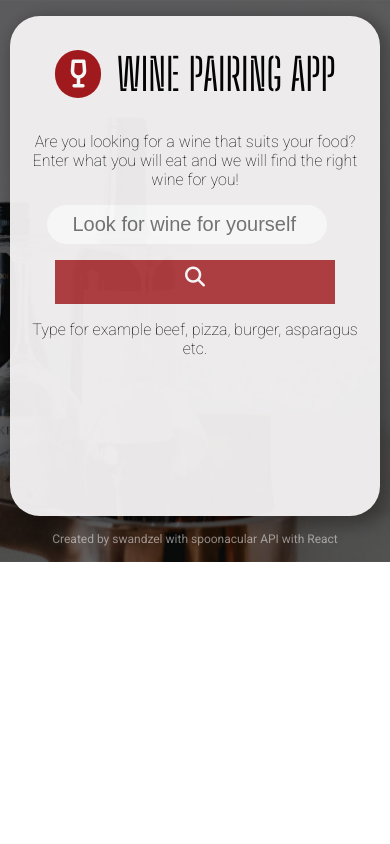
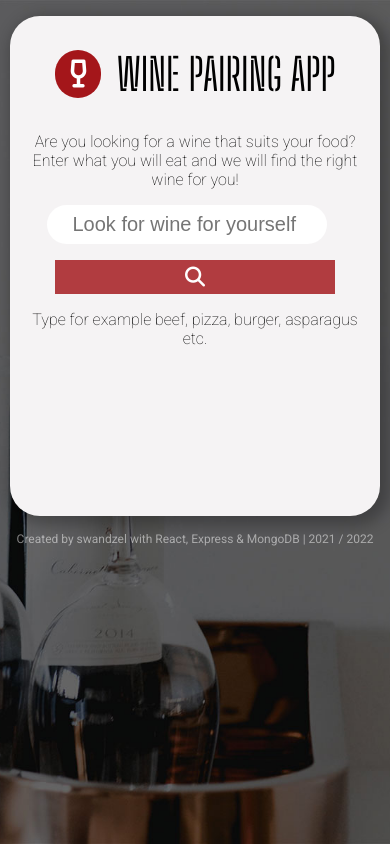
Before and after one commit to swandzel/wine-pairing-app, a React (Create React App) app: page / in a window 390 px wide. Built offline with nearby package versions, Linux system fonts and the light colour scheme.

Commit message:
animation fix

```diff
--- a/src/App.js
+++ b/src/App.js
@@ -7,7 +7,7 @@ import Grapes from "./components/Grapes/Grapes";
 import Wine from "./components/Wine/Wine";
 import Footer from "./components/Footer/Footer";
 import Loader from "./components/Loader/Loader";
-import { motion } from "framer-motion";
+import { motion, AnimatePresence } from "framer-motion";
 
 function App() {
   const [query, setQuery] = useState("");
@@ -29,8 +29,8 @@ function App() {
 
   const fetchFunc = async () => {
     if (query !== "") {
+      setWine(null);
       setLoader(true);
-      setWine(null);
       try {
         const { data } = await axios.get(
           `https://wine-paring.herokuapp.com/getWine?food=${query.toLocaleLowerCase()}`
@@ -41,7 +41,7 @@ function App() {
           setWine(data.data);
           setQuery("");
           setFood("Are you going to eat something else?");
-          setInfo("");
+          setInfo(`Results for "${data.data.food}"`);
         }
         //should be not found
         if (data.status === "error") {
@@ -64,32 +64,46 @@ function App() {
   };
 
   const variants = {
-    open: { height: "auto" },
-    closed: { height: "500px" },
+    open: { height: "auto", opacity: 1 },
+    closed: { height: "500px", opacity: 1 },
+    initial: { opacity: 1 },
   };
 
   return (
     <>
+      <AnimatePresence exitBeforeEnter>
         <motion.div
+          initial="initial"
           animate={wine ? "open" : "closed"}
+          exit={!wine ? "open" : "closed"}
+          key={loader}
           variants={variants}
-        transition={{ ease: "linear" }}
+          transition={{ ease: "linear", delay: 0.2 }}
           className="App"
         >
           <Logo refreshPage={refreshPage} />
           <div className="container">
-          <div className="food">{food}</div>
+            <motion.div
+              initial={{ opacity: 0 }}
+              animate={{ opacity: 1 }}
+              exit={{ opacity: 0 }}
+              key={food}
+              className="food"
+            >
+              {food}
+            </motion.div>
+
             <SearchBar
               fetchFunc={fetchFunc}
               query={query}
               queryFromSearch={(query) => setQuery(query)}
               search={search}
             />
-          <div className="info">{info}</div>
+            <motion.div className="info">{info}</motion.div>
 
             {loader && <Loader />}
 
-          {wine && wine.pairedWines && wine.pairingText && wine.productMatches && (
+            {wine && (
               <motion.div
                 initial={{ opacity: 0 }}
                 animate={{ opacity: 1 }}
@@ -105,6 +119,7 @@ function App() {
             )}
           </div>
         </motion.div>
+      </AnimatePresence>
       <Footer />
     </>
   );
--- a/src/components/Footer/Footer.js
+++ b/src/components/Footer/Footer.js
@@ -8,15 +8,7 @@ const Footer = () => {
       <a href="https://swandzel.pl/" target="_blank" rel="noreferrer">
         swandzel
       </a>{" "}
-      with{" "}
-      <a
-        href="https://spoonacular.com/food-api"
-        target="_blank"
-        rel="noreferrer"
-      >
-        spoonacular API
-      </a>{" "}
-      with React
+      with React, Express & MongoDB | 2021 / 2022
     </div>
   );
 };
--- a/src/components/Loader/Loader.css
+++ b/src/components/Loader/Loader.css
@@ -1,19 +1,11 @@
 svg {
   margin-top: 20px;
-  animation: spin 1s linear infinite;
-}
-
-@keyframes spin {
-  0% {
-    transform: scale(0.8);
-  }
-  100% {
-    transform: scale(0.4);
-  }
+  height: 100px;
 }
 
 .loader {
-  width: 200px;
+  width: 300px;
+  min-height: 150px;
   display: flex;
   flex-direction: column;
   align-items: center;
@@ -22,5 +14,5 @@ svg {
 }
 
 .loader-info {
-  margin-top: 20px;
+  margin-top: 10px;
 }
--- a/src/components/Loader/Loader.js
+++ b/src/components/Loader/Loader.js
@@ -1,9 +1,12 @@
 import React from "react";
 import "./Loader.css";
+import { motion } from "framer-motion";
 
 const Loader = () => (
   <div className="loader">
-    <svg
+    <motion.svg
+      animate={{ scale: [1, 0.8, 1] }}
+      transition={{ repeat: Infinity }}
       xmlns="http://www.w3.org/2000/svg"
       width="82.686"
       height="147"
@@ -15,10 +18,8 @@ const Loader = () => (
         d="M62.015,133.219H50.531V99.572A41.53,41.53,0,0,0,82.515,55.312L77.935,4.177A4.554,4.554,0,0,0,73.425,0H9.262A4.552,4.552,0,0,0,4.754,4.177L.172,55.314A41.53,41.53,0,0,0,32.156,99.575v33.643H20.671A11.485,11.485,0,0,0,9.187,144.7a2.3,2.3,0,0,0,2.3,2.3H71.2a2.3,2.3,0,0,0,2.3-2.3A11.485,11.485,0,0,0,62.015,133.219ZM17.729,13.781H64.958L67.017,36.75H15.67Z"
         transform="translate(0)"
       />
-    </svg>
-    <div className="loader-info">
-      Fetching data from Wine Pairing API hosted on Heroku
-    </div>
+    </motion.svg>
+    <div className="loader-info">Fetching data from Wine Pairing API</div>
   </div>
 );
 
--- a/src/components/SearchBar/SearchBar.css
+++ b/src/components/SearchBar/SearchBar.css
@@ -66,6 +66,10 @@
     margin: 0rem 0rem;
     width: 300px;
   }
+
+  .search-btn i {
+    height: 20px;
+  }
 }
 
 @media screen and (max-width: 400px) {
--- a/src/index.css
+++ b/src/index.css
@@ -8,9 +8,15 @@ body {
   display: flex;
   flex-direction: column;
   align-items: center;
-  /* min-height: 100vh; */
-  background-image: url(./img/background2.jpg);
+  min-height: 100vh;
+  background: url(./img/background2.jpg);
   background-position: top;
   background-size: cover;
   background-repeat: no-repeat;
 }
+
+/* @media screen and (max-width: 600px) {
+  body {
+    background: #4e4e50;
+  }
+} */
```
Also changed, not shown: src/App.css (+0 -7 lines). Lines whose indentation alone changed are shown as unchanged.
